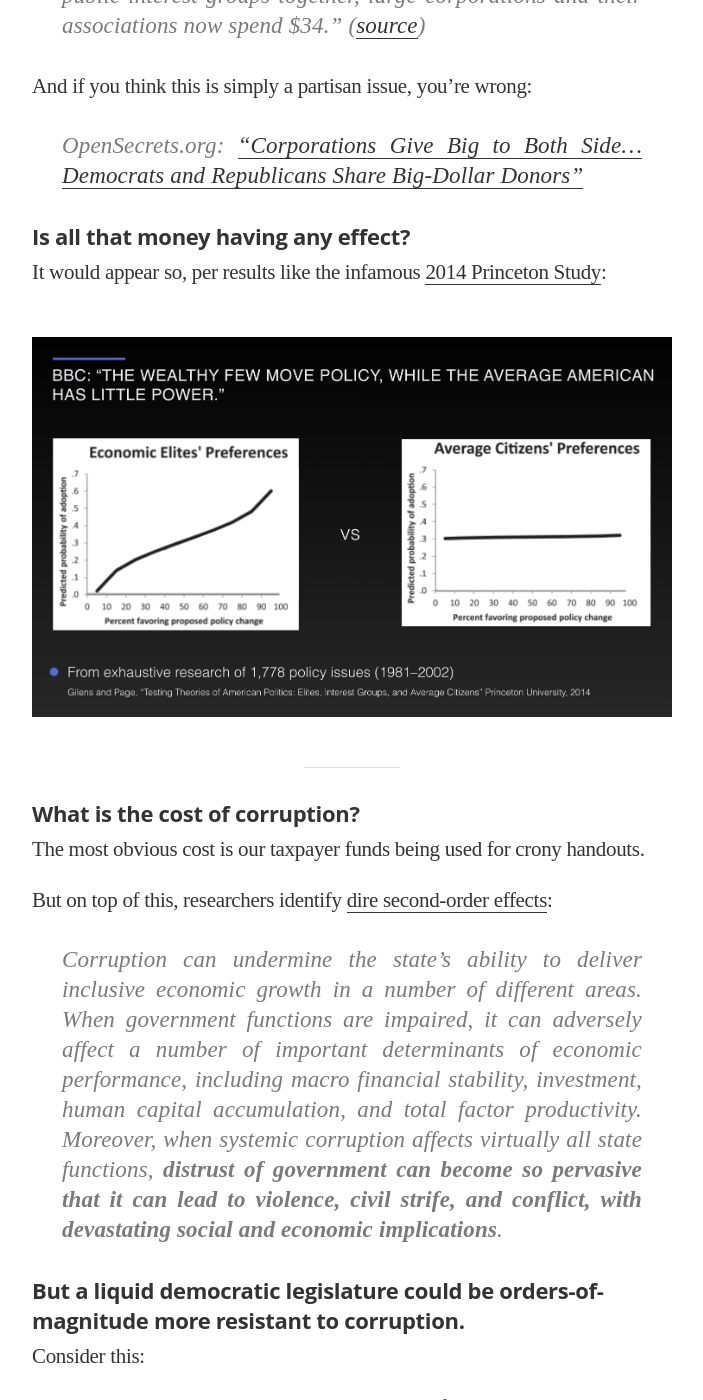
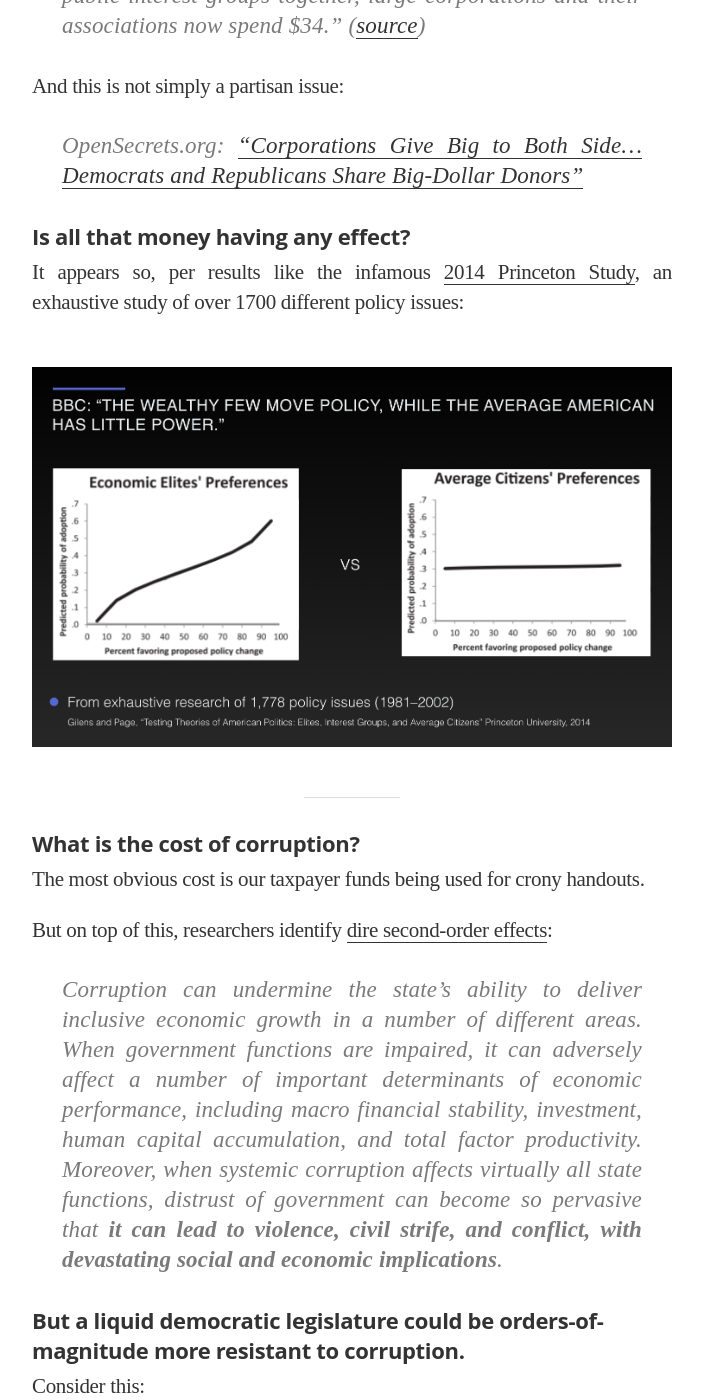
Before and after one commit to voteliquid/blog, a Jekyll site: the page built from _posts/2017-10-23-democracy-vs-corruption.md, in a window 1280 px wide and 1400 px high, scrolled down 1312 px. Shown: the whole window, without its empty margins (288-991 px from the left). Built offline with Jekyll 4.4.1, drawn with Linux system fonts in a browser that asks for light colours; nearby versions of some CDN libraries; some web fonts are replaced; some of the changed text lies outside the part shown.

Commit message:
Tweak 'Democracy vs. Corruption'

```diff
--- a/_posts/2017-10-23-democracy-vs-corruption.md
+++ b/_posts/2017-10-23-democracy-vs-corruption.md
@@ -19,17 +19,17 @@
 
 We have an intuitive sense that money buys influence.
 
-According to author Lee Drutman ([The Business of America is Lobbying](http://www.oxfordscholarship.com/view/10.1093/acprof:oso/9780190215514.001.0001/acprof-9780190215514)), private interests not only sense that money buys influence, they act on it:
+According to researcher Lee Drutman ([The Business of America is Lobbying](http://www.oxfordscholarship.com/view/10.1093/acprof:oso/9780190215514.001.0001/acprof-9780190215514)), private interests not only sense that money buys influence, they act on it:
 
 > “For every dollar spent on lobbying by labor unions and public-interest groups together, large corporations and their associations now spend $34.” ([source](https://www.theatlantic.com/business/archive/2015/04/how-corporate-lobbyists-conquered-american-democracy/390822/))
 
-And if you think this is simply a partisan issue, you're wrong:
+And this is not simply a partisan issue:
 
 > OpenSecrets.org: [“Corporations Give Big to Both Side... Democrats and Republicans Share Big-Dollar Donors”](https://www.opensecrets.org/news/2010/11/democrats-and-republicans-sharing-b/)
 
 #### Is all that money having any effect?
 
-It would appear so, per results like the infamous [2014 Princeton Study](http://www.bbc.com/news/blogs-echochambers-27074746):
+It appears so, per results like the infamous [2014 Princeton Study](http://www.bbc.com/news/blogs-echochambers-27074746), an exhaustive study of over 1700 different policy issues:
 
 [![](/assets/article_images/2017-08-27-democracy-vs-corruption/Princeton-Study.png)](/assets/article_images/2017-08-27-democracy-vs-corruption/Princeton-Study.png)
 
@@ -45,7 +45,7 @@
 number of different areas. When government functions are impaired, it can adversely affect a
 number of important determinants of economic performance, including macro financial stability,
 investment, human capital accumulation, and total factor productivity. Moreover, when systemic
-corruption affects virtually all state functions, **distrust of government can become so pervasive that it
+corruption affects virtually all state functions, distrust of government can become so pervasive that **it
 can lead to violence, civil strife, and conflict, with devastating social and economic implications**.
 
 #### But a liquid democratic legislature could be orders-of-magnitude more resistant to corruption.
@@ -90,10 +90,10 @@
 
 #### Our practical strategy
 
-Unlike most other well-intentioned efforts to reduce political corruption, [we can start to adopt liquid democracy today, without needing to pass any new laws](/2017/11/06/announcing-united-vote/).
+Importantly, unlike most other well-intentioned efforts to reduce political corruption, we can start to adopt liquid democracy today, [without needing to pass any new laws](/2017/11/06/announcing-united-vote/).
 
-You can help make this happen by [joining United](https://united.vote/join).
+Help make this happen by [joining United](https://united.vote/join).
 
-> We have a duty to look after each other. If we lose control of our government, then we lose our ability to dispense justice and human kindness. Our first priority today, then, is to defeat utterly those forces of greed and corruption that have come between us and our self-governance.
+> Our first priority today is to defeat utterly those forces of greed and corruption that have come between us and our self-governance.
 >
 > — Granny D
```
Also changed, not shown: other parts of _posts/2017-10-23-democracy-vs-corruption.md (+3 -3 lines).
